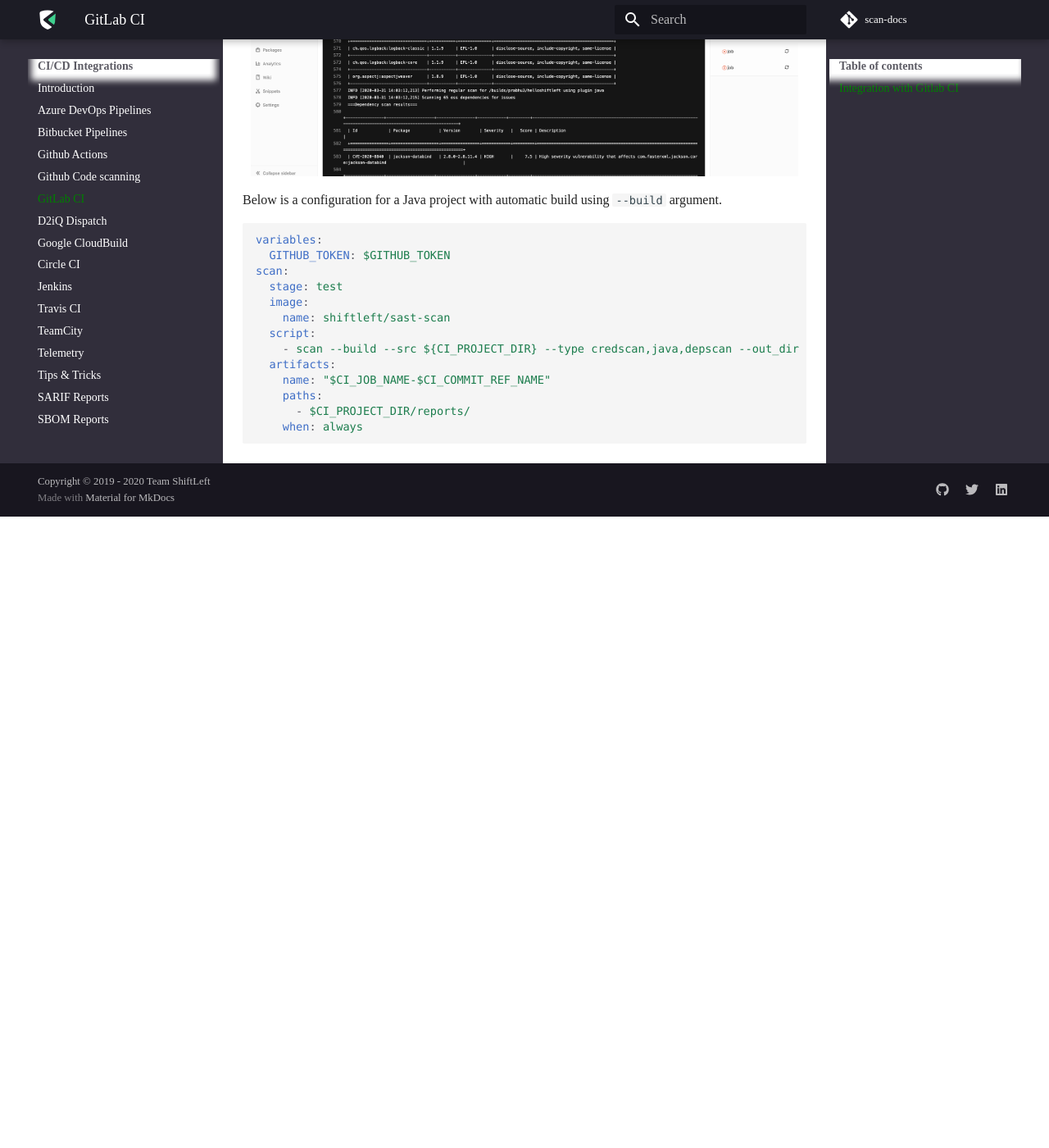
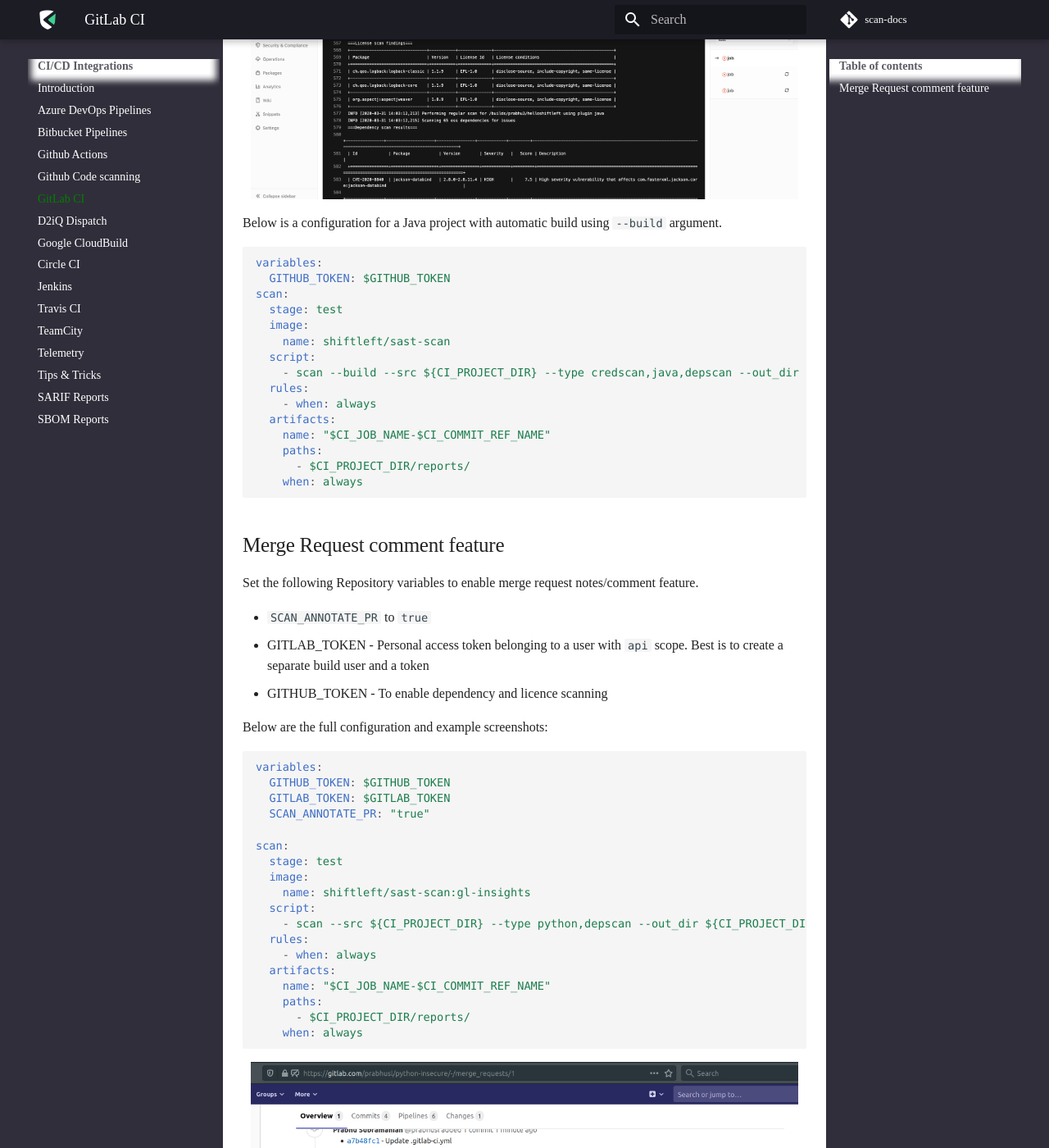
Before and after one commit to ShiftLeftSecurity/scan-docs, an MkDocs documentation site: the page built from docs/integrations/gitlab.md, in a window 1280 px wide and 1400 px high, scrolled down 975 px. Shown: the whole window at 82% size. Built offline with MkDocs 1.6.1 and Material for MkDocs 9.7.7, drawn with Linux system fonts in a browser that asks for light colours; some web fonts are replaced; comment, search, counter and statistics services are not loaded; before the commit the page ends 1605 px from its top, so only the background shows below that; some of the changed text lies outside the part shown.

Commit message:
Updated gitlab docs (#54)

````diff
--- a/docs/integrations/gitlab.md
+++ b/docs/integrations/gitlab.md
@@ -1,6 +1,8 @@
-## Integration with Gitlab CI
+# Integration with GitLab CI
 
-ShiftLeft Scan scanning is available for all GitLab CI users including the free users. Simply add the below section to your `.gitlab-ci.yml` file
+ShiftLeft Scan is available for all GitLab CI users including the free users. In addition, it is possible to configure scan to add notes/comments to merge requests.
+
+Simply add the below section to your `.gitlab-ci.yml` file
 
 ```yaml
 job:
@@ -22,6 +24,8 @@
     name: shiftleft/sast-scan
   script:
     - scan --src ${CI_PROJECT_DIR} --type credscan,python,depscan --out_dir ${CI_PROJECT_DIR}/reports
+  rules:
+    - when: always
   artifacts:
     name: "$CI_JOB_NAME-$CI_COMMIT_REF_NAME"
     paths:
@@ -42,9 +46,56 @@
     name: shiftleft/sast-scan
   script:
     - scan --build --src ${CI_PROJECT_DIR} --type credscan,java,depscan --out_dir ${CI_PROJECT_DIR}/reports
+  rules:
+    - when: always
   artifacts:
     name: "$CI_JOB_NAME-$CI_COMMIT_REF_NAME"
     paths:
       - $CI_PROJECT_DIR/reports/
     when: always
 ```
+
+## Merge Request comment feature
+
+
+Set the following Repository variables to enable merge request notes/comment feature.
+
+- `SCAN_ANNOTATE_PR` to `true`
+- GITLAB_TOKEN - Personal access token belonging to a user with `api` scope. Best is to create a separate build user and a token
+- GITHUB_TOKEN - To enable dependency and licence scanning
+
+Below are the full configuration and example screenshots:
+
+```yaml
+variables:
+  GITHUB_TOKEN: $GITHUB_TOKEN
+  GITLAB_TOKEN: $GITLAB_TOKEN
+  SCAN_ANNOTATE_PR: "true"
+
+scan:
+  stage: test
+  image:
+    name: shiftleft/sast-scan:gl-insights
+  script:
+    - scan --src ${CI_PROJECT_DIR} --type python,depscan --out_dir ${CI_PROJECT_DIR}/reports
+  rules:
+    - when: always
+  artifacts:
+    name: "$CI_JOB_NAME-$CI_COMMIT_REF_NAME"
+    paths:
+      - $CI_PROJECT_DIR/reports/
+    when: always
+```
+
+![GitLab Merge Request](img/gitlab-mr.png)
+
+To customize the message used for the comment, create a .sastscanrc file in the repo as suggested [here](tips.md) with the below config.
+
+```json
+{
+  "PR_COMMENT_TEMPLATE": "## ShiftLeft Scan Summary\n%(summary)s\n## Recommendation\n%(recommendation)s\n"
+}
+```
+
+- summary - Summary Table
+- recommendation - One liner recommendation string (Hardcoded for now)
````
Also changed, not shown: docs/integrations/img/gitlab-mr.png (added).
